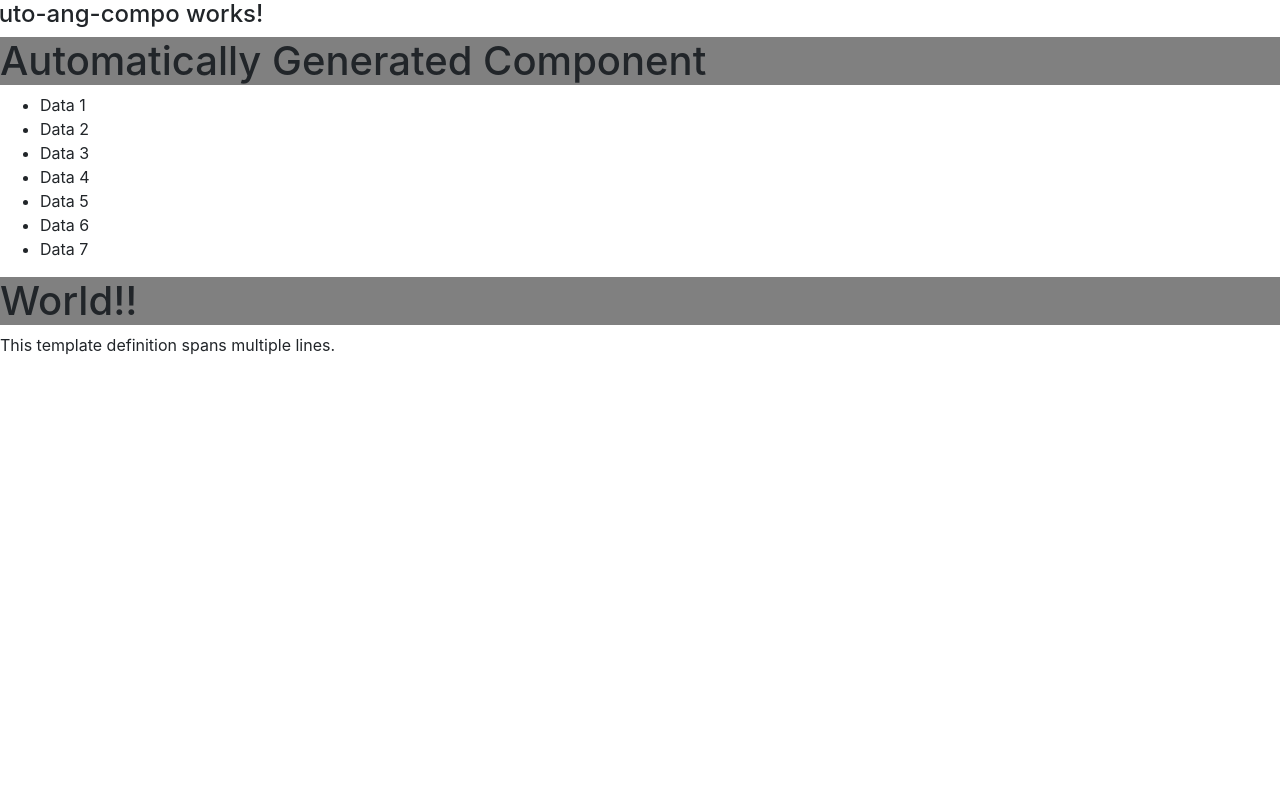
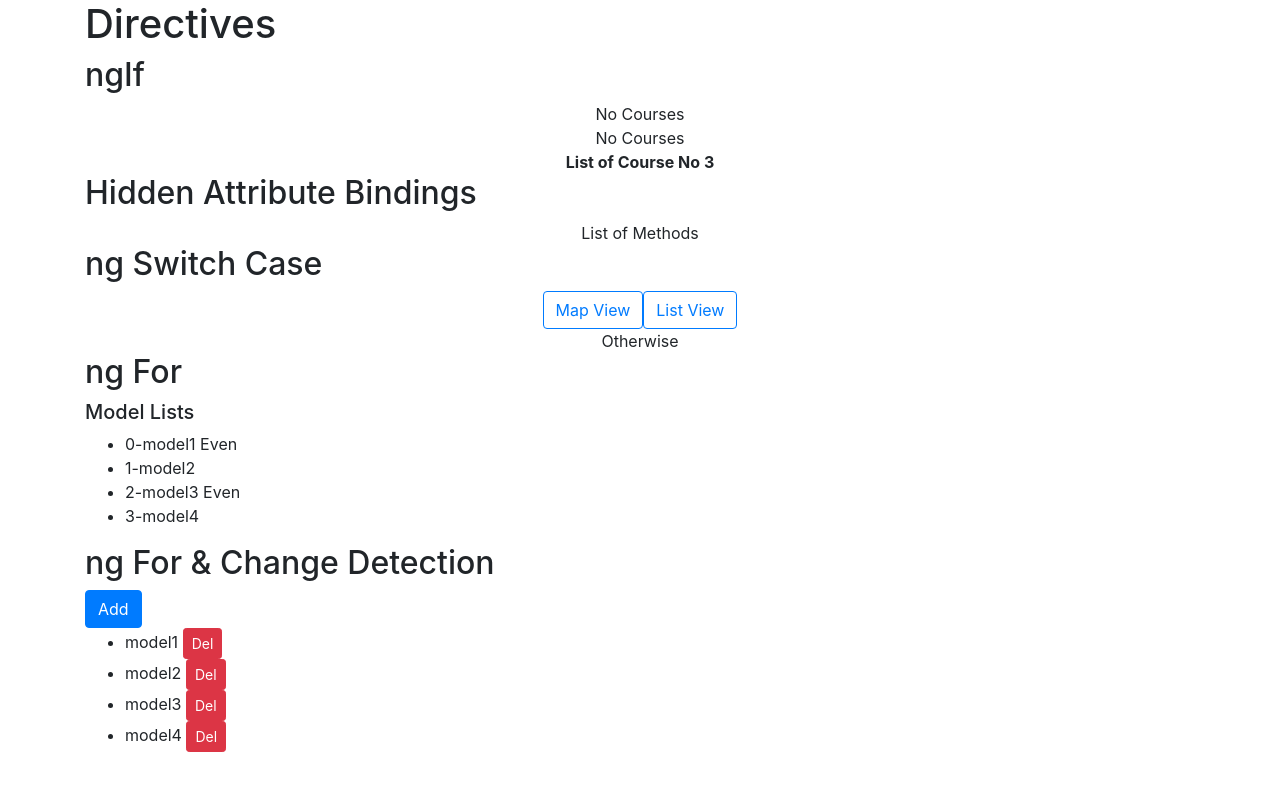
Before and after one commit to FaizyLhr/first-angular-app, an Angular app: page / in a window 1280 px wide. Shown: the top 790 px of the page. Built offline with nearby package versions, Linux system fonts and the light colour scheme.

Commit message:
Learned directives

```diff
--- a/src/app/app.component.html
+++ b/src/app/app.component.html
@@ -1,2 +1,107 @@
-<app-auto-ang-compo></app-auto-ang-compo>
-<app-man-ang-compo></app-man-ang-compo>
+<!-- Directive Practice -->
+<section>
+  <div class="container">
+    <h1>Directives</h1>
+    <h2>ngIf</h2>
+    <div class="row">
+      <div class="col-12 text-center">
+        <!-- 1: Method -->
+        <!-- Simple if -->
+        <div *ngIf="courses.length > 0"><b>List of Course No 1</b></div>
+        <div *ngIf="courses.length === 0">No Courses</div>
+        <!-- 2: Method -->
+        <!-- Using ng If and single ng Template -->
+        <div *ngIf="courses2.length > 0; else noCourse2">
+          <b>List of Course No 2</b>
+        </div>
+        <ng-template #noCourse2>No Courses</ng-template><br />
+        <!-- 3: Method -->
+        <!-- Using ng If and 2 ng Template -->
+        <div
+          *ngIf="courses3.length > 0; then noCourse3List; else noCourse3"
+        ></div>
+        <ng-template #noCourse3List><b>List of Course No 3</b></ng-template>
+        <ng-template #noCourse3>No Courses</ng-template>
+      </div>
+    </div>
+    <h2>Hidden Attribute Bindings</h2>
+    <div class="row text-center">
+      <div class="col-12">
+        <div [hidden]="methods.length === 0">List of Methods</div>
+        <div [hidden]="methods.length > 0">No Methods</div>
+      </div>
+    </div>
+    <h2>ng Switch Case</h2>
+    <div class="row text-center">
+      <div class="col-12">
+        <div
+          class="btn btn-outline-primary"
+          (click)="viewMode = 'map'"
+          [class.active]="viewMode === 'map'"
+        >
+          Map View
+        </div>
+        <div
+          class="btn btn-outline-primary"
+          (click)="viewMode = 'list'"
+          [class.active]="viewMode === 'list'"
+        >
+          List View
+        </div>
+        <div [ngSwitch]="viewMode">
+          <div *ngSwitchCase="'map'">Map View Content</div>
+          <div *ngSwitchCase="'list'">List View Content</div>
+          <div *ngSwitchDefault>Otherwise</div>
+        </div>
+      </div>
+    </div>
+    <h2>ng For</h2>
+    <div class="row">
+      <div class="col-12">
+        <h5>Model Lists</h5>
+        <ul>
+          <li *ngFor="let model of models; index as i; even as isEven">
+            {{ i }}-{{ model.name }}
+            <span *ngIf="isEven">Even</span>
+          </li>
+        </ul>
+      </div>
+    </div>
+    <h2>ng For & Change Detection</h2>
+    <div class="row">
+      <div class="col-12">
+        <div class="btn btn-primary" (click)="onAdd()">Add</div>
+        <ul>
+          <li *ngFor="let model of models">
+            {{ model.name }}
+            <div (click)="onDel(model)" class="btn btn-danger btn-sm">Del</div>
+          </li>
+        </ul>
+      </div>
+    </div>
+  </div>
+</section>
+<!-- Component Practice  -->
+<!-- <section>
+  <div class="container">
+    <h1 class="bg-warning">Main App Module</h1>
+    <div>
+      <h2>Welcome {{ title }}</h2>
+      <h2 class="bg-danger text-center text-white">Parent Component</h2>
+      <h3>Message Coming from Child</h3>
+      <h5 id="parent">Message : {{ message }}</h5>
+    </div>
+    <div class="row">
+      <div class="col-12">
+        <app-parent-child
+          (childEvent)="message = $event"
+          [parentData]="name"
+        ></app-parent-child>
+      </div>
+    </div>
+
+    <app-auto-ang-compo></app-auto-ang-compo>
+    <app-man-ang-compo></app-man-ang-compo>
+    <app-sec-man-gen-compo></app-sec-man-gen-compo>
+  </div>
+</section> -->
--- a/src/app/app.component.ts
+++ b/src/app/app.component.ts
@@ -3,8 +3,39 @@ import { Component } from '@angular/core';
 @Component({
   selector: 'app-root',
   templateUrl: './app.component.html',
-  styleUrls: ['./app.component.css']
+  styleUrls: ['./app.component.css'],
 })
 export class AppComponent {
   title = 'first-app';
+  public name = 'Faizy';
+  public message = '';
+
+  // Code For Directives
+  // viewMode = 'map';
+  // viewMode = 'list';
+  viewMode = 'other';
+
+  methods = [1];
+
+  // courses2 = [1, 2, 3];
+  courses2 = [];
+  // courses = [1, 2, 3];
+  courses = [];
+  courses3 = [1, 2, 3];
+  // courses3 = [];
+
+  models = [
+    { id: 1, name: 'model1' },
+    { id: 2, name: 'model2' },
+    { id: 3, name: 'model3' },
+    { id: 4, name: 'model4' },
+  ];
+
+  onAdd() {
+    this.models.push({ id: 5, name: 'model5' });
+  }
+  onDel(model: { id: number; name: string }) {
+    let index = this.models.indexOf(model);
+    this.models.splice(index, 1);
+  }
 }
```
Also changed, not shown: src/app/app.module.ts (+11 -2 lines).
